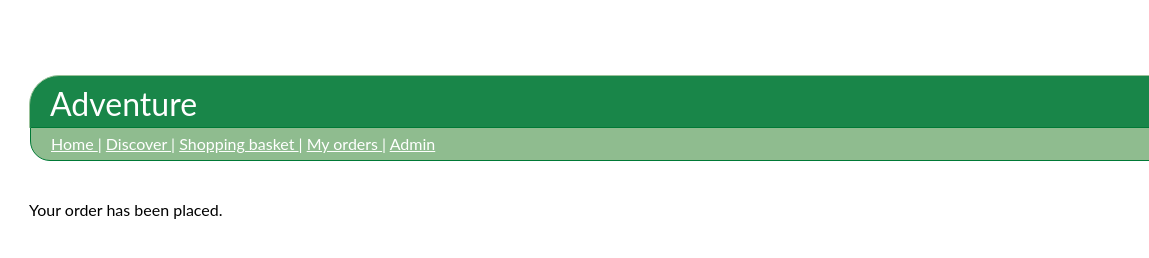
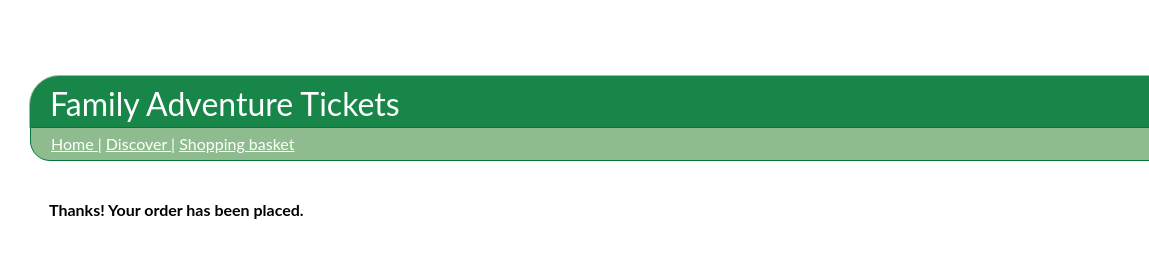
Before and after one commit to boukedijkstra/tickets-website, a website: page client/orderplaced.html in a window 1280 px wide. Shown: the full height of the page, 131-1280 px from the left. Drawn offline with Linux system fonts and the light colour scheme.

Commit message:
Orderplaced page needed to match the rest of the website style a bit more

```diff
--- a/client/orderplaced.html
+++ b/client/orderplaced.html
@@ -16,7 +16,7 @@
             <img src="img/logo_sogyo_rgb_199x200-1.jpg">
         </header>
         <header id="mainheader">
-            Adventure
+            Family Adventure Tickets
         </header>
         <nav>
             <a id="home" href="index.html">
@@ -28,22 +28,13 @@
             </a>
             |
             <a id="shoppingbasket" href="shoppingbasket.html">
-                Shopping basket <div class="badge">0</div>
-            </a>
-            |
-            <a id="myorders" href="orders.html">
-                My orders
-            </a>
-            |
-            <a id="admin" href="admin.html">
-                Admin
+                Shopping basket
+                <div class="badge">0</div>
             </a>
         </nav>
 
-        <main>
-
-            Your order has been placed.
-
+        <main id="orderplaced">
+            Thanks! Your order has been placed.
         </main>
 
     </body>
--- a/client/style/main.css
+++ b/client/style/main.css
@@ -59,6 +59,11 @@ nav a:hover
 main {
     margin-left: 160px;
     padding-top: 200px;
+}
+
+#orderplaced {
+    font-weight: bold;
+    margin-left: 180px;
 }
 
 nav
@@ -137,6 +142,8 @@ article {
     border: 2px solid var(--accent-color);
  }
 
+
+
  @media only screen and (max-device-width: 780px) {
 
     #mainheader {
```
Also changed, not shown: client/shoppingbasket.html (line endings or trailing spaces).
